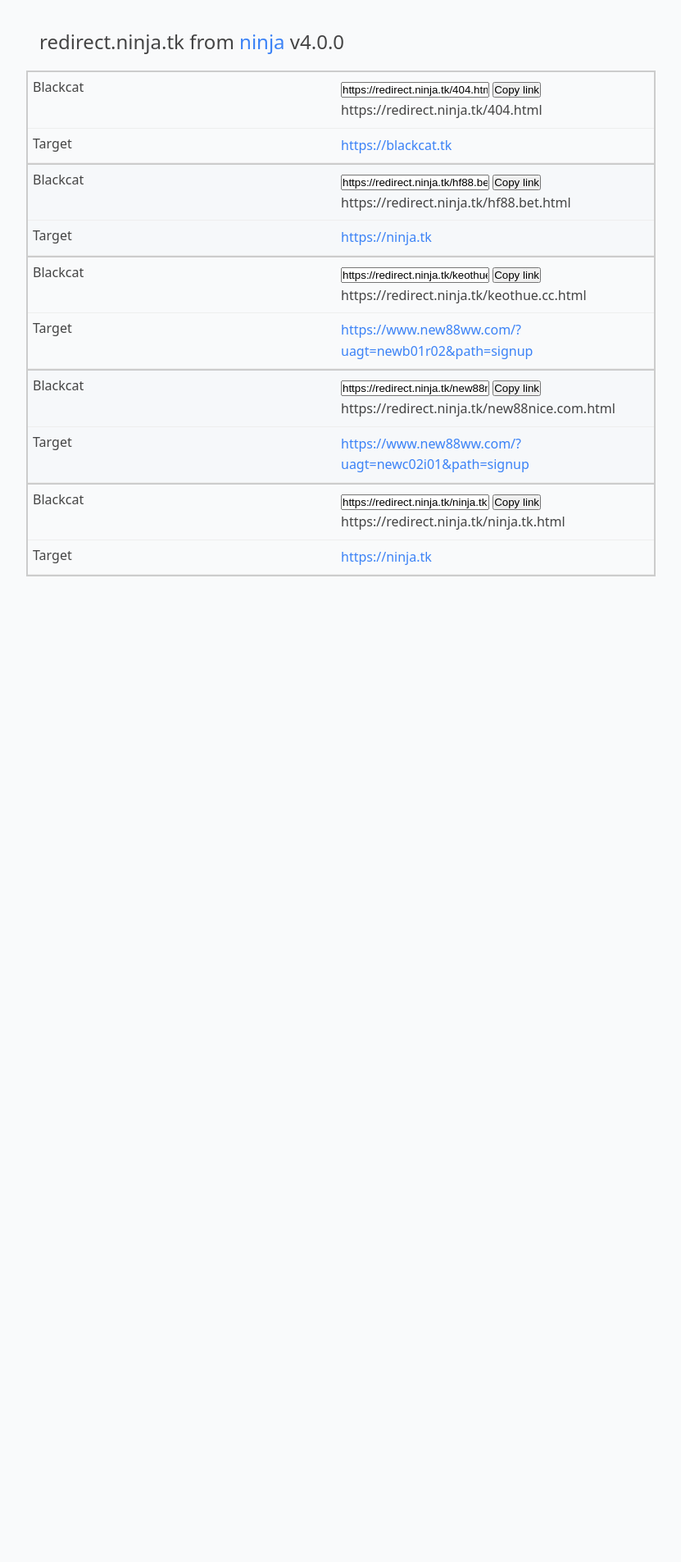
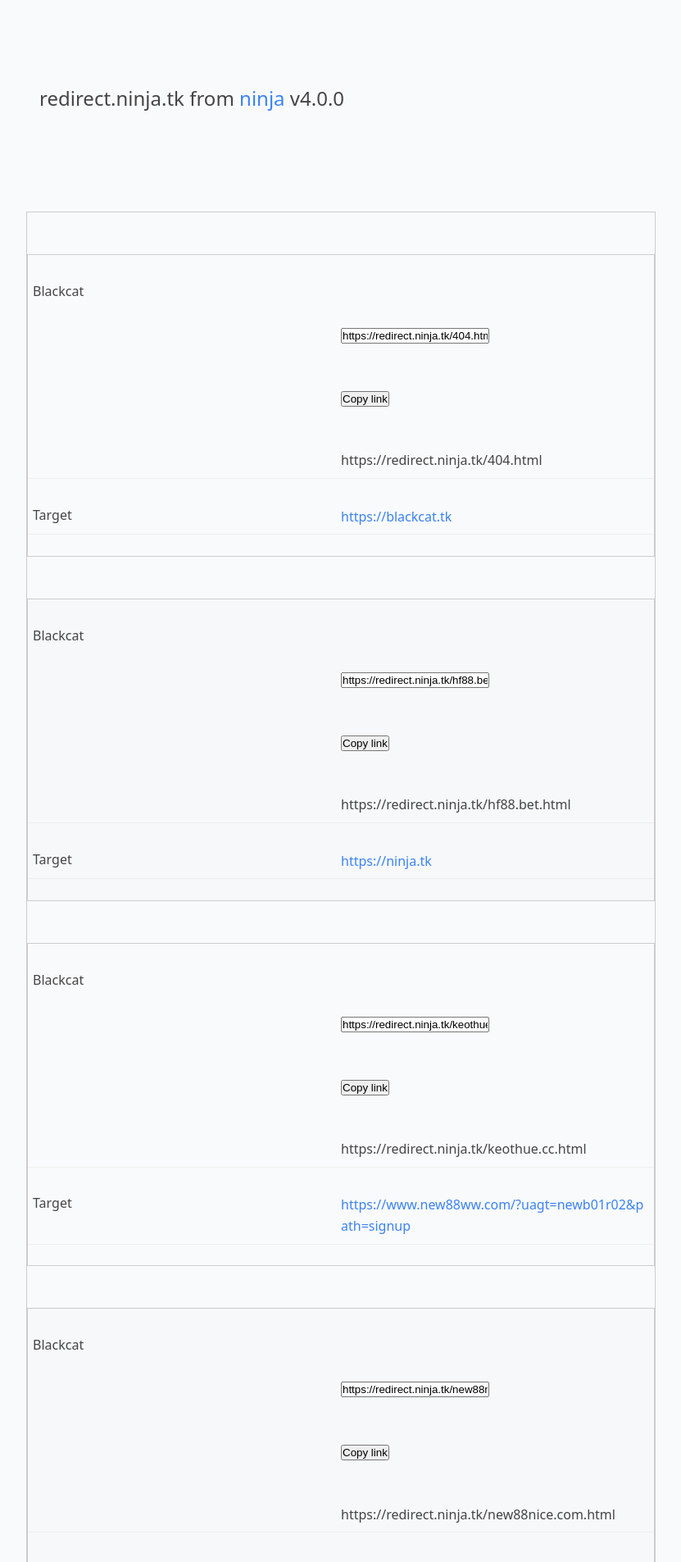
Before and after one commit to thaoam/ninja-redirects, a Jekyll site: the page built from list.md, in a window 1280 px wide. Shown: the top 1905 px of the page at 82% size, without its empty margins (224-1055 px from the left). Built offline with Jekyll 4.4.1, drawn with Linux system fonts in a browser that asks for light colours; before the commit the page ends 900 px from its top, so only the background shows below that.

Commit message:
bon suc vat

```diff
--- a/_layouts/list.html
+++ b/_layouts/list.html
@@ -10,6 +10,14 @@
 *{
     margin:0;
     padding: 0;
+    white-space: -moz-pre-wrap; /* Mozilla */
+white-space: -hp-pre-wrap; /* HP printers */
+white-space: -o-pre-wrap; /* Opera 7 */
+white-space: -pre-wrap; /* Opera 4-6 */
+white-space: pre-wrap; /* CSS 2.1 */
+white-space: pre-line; /* CSS 3 (and 2.1 as well, actually) */
+word-wrap: break-word; /* IE */
+word-break: break-all;
 }
 
   :root {
```
